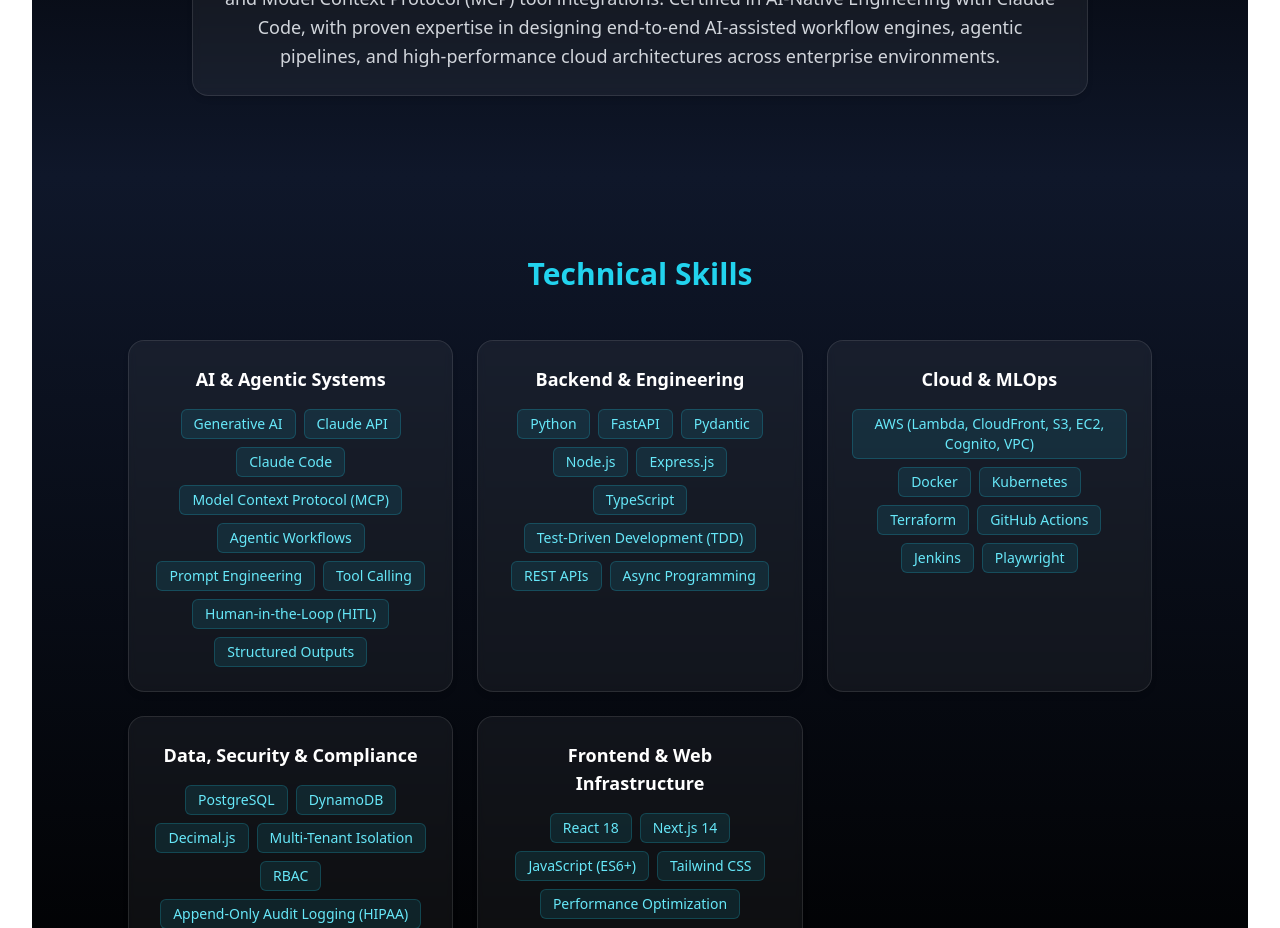
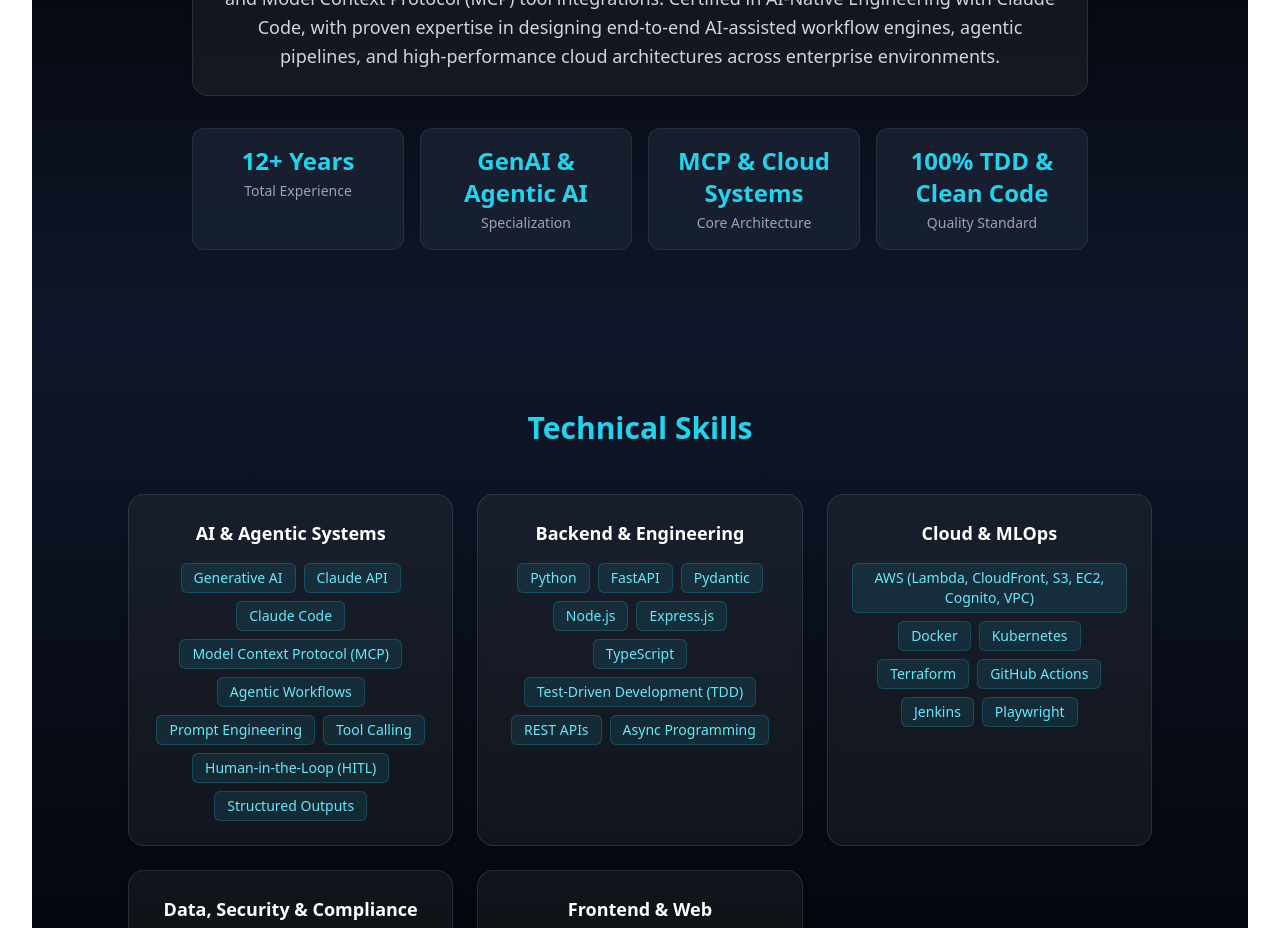
Before and after one commit to nlijin/devops_profile, a React (Vite) app: page / in a window 1280 px wide. Shown: the part 1040-1968 px from the top of the page. Built offline with nearby package versions, Linux system fonts and the light colour scheme.

Commit message:
Introduce highlights section in About component
Added highlights section to display key metrics.

```diff
--- a/src/components/About.jsx
+++ b/src/components/About.jsx
@@ -1,6 +1,13 @@
 import React from 'react'
 import { motion } from 'framer-motion'
 import { summary } from '../data/profile'
+
+const highlights = [
+  { label: 'Total Experience', value: '12+ Years' },
+  { label: 'Specialization', value: 'GenAI & Agentic AI' },
+  { label: 'Core Architecture', value: 'MCP & Cloud Systems' },
+  { label: 'Quality Standard', value: '100% TDD & Clean Code' }
+]
 
 export default function About() {
   return (
@@ -16,15 +23,35 @@
           About Me
         </motion.h2>
 
+        {/* Dynamic Summary Block */}
         <motion.p
           initial={{ opacity: 0 }}
           whileInView={{ opacity: 1 }}
           viewport={{ once: true }}
           transition={{ delay: 0.3, duration: 0.8 }}
-          className="leading-relaxed text-lg text-gray-300 bg-white/5 p-6 rounded-2xl shadow-md border border-white/10 backdrop-blur-sm"
+          className="leading-relaxed text-lg text-gray-300 bg-white/5 p-6 rounded-2xl shadow-md border border-white/10 backdrop-blur-sm text-left md:text-center"
         >
           {summary}
         </motion.p>
+
+        {/* High-Impact Metric Badges */}
+        <motion.div
+          initial={{ opacity: 0, y: 20 }}
+          whileInView={{ opacity: 1, y: 0 }}
+          viewport={{ once: true }}
+          transition={{ delay: 0.5, duration: 0.8 }}
+          className="grid grid-cols-2 md:grid-cols-4 gap-4 mt-8"
+        >
+          {highlights.map((item, idx) => (
+            <div
+              key={idx}
+              className="bg-slate-800/60 border border-slate-700/50 p-4 rounded-xl text-center backdrop-blur-sm hover:border-cyan-500/50 transition-colors"
+            >
+              <div className="text-xl md:text-2xl font-bold text-cyan-400">{item.value}</div>
+              <div className="text-xs md:text-sm text-gray-400 mt-1">{item.label}</div>
+            </div>
+          ))}
+        </motion.div>
       </div>
     </section>
   )
```
